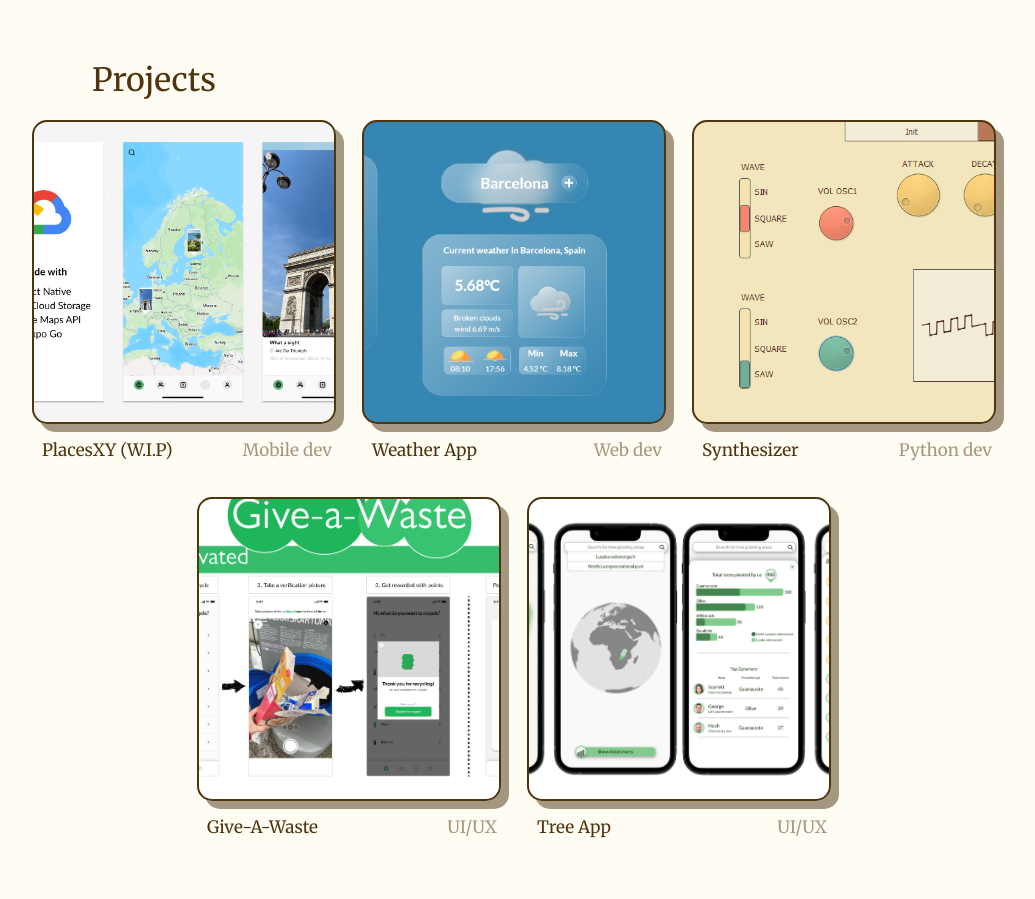
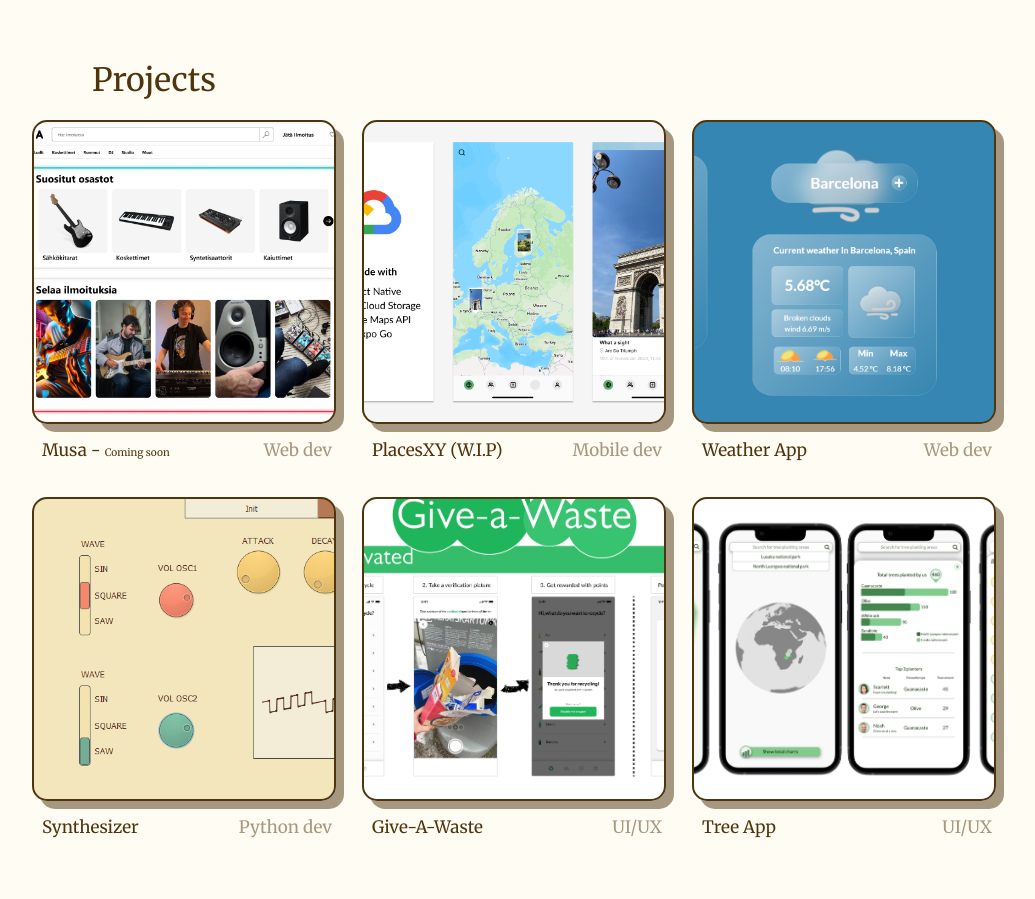
Before and after one commit to felixv99/portfolio, a Next.js app: page /portfolio/ in a window 1280 px wide. Shown: the part 1620-2519 px from the top of the page, without its empty margins (128-1163 px from the left). Built offline with nearby package versions, Linux system fonts and the light colour scheme.

Commit message:
Added a new project

```diff
--- a/next.config.js
+++ b/next.config.js
@@ -6,7 +6,7 @@ const nextConfig = {
     unoptimized: true
   },
    /*assetPrefix: isProd ? "/portfolio/" : "",*/
-  basePath: '/portfolio'
+  basePath: '/portfolio' //comment out basepath when testing in localhost
 }
 
 module.exports = nextConfig
--- a/pages/index.js
+++ b/pages/index.js
@@ -67,7 +67,7 @@ const Home = () => {
   }
 
   const overlayContentHandler = (id) => {
-    const imgPath = `url("/thumb-${id}.jpg")`
+    const imgPath = id === 6 ? `url("/thumb-${id}.png")` : `url("/thumb-${id}.jpg")`
     if(id === 1) {
       var infoText = "Weather App is an application that shows real time weather data for almost any city on earth. User account can be made to save your favourite cities."
       setInfoTabData({title: "Weather App", text: infoText, imgPath: imgPath})
@@ -82,6 +82,9 @@ const Home = () => {
       setInfoTabData({title: "Give-A-Waste", text: infoText, imgPath: imgPath})
     } else if(id === 5) {
       var infoText = "PlacesXY is a work-in-progress mobile application for saving your memories to a map. The application is made with React Native and it uses Expo Go as its main framework. The App utilizes Google cloud by using Google Maps API and Google Cloud storage."
+      setInfoTabData({title: "Musa", text: infoText, imgPath: imgPath})
+    } else if(id === 6) {
+      var infoText = "Musa is the future of music gear recommerce. I hope to launch the mvp in June 2024. This project is the biggest project I have worked on so far. It has given me alot of insights topics like data modeling, architecture, ux/ui, front-end and back-end with modern technologies using server-side rendering. The project also includes a modern cms."
       setInfoTabData({title: "PlacesXY", text: infoText, imgPath: imgPath})
     }
     setVisible(!visible)
@@ -178,6 +181,13 @@ const Home = () => {
     <div className={styles.customHeader} style={{marginLeft: "80px"}}>Projects</div>
     <div className={convertToNextClassName("projectsContainer flexr")}>
     <div className={styles.projectBox}>
+        <div className={convertToNextClassName("projectImg boxStyle")} style={{ background: `url("./thumb-6.png") center center/cover`}} onClick={() => overlayContentHandler(6)}></div>
+        <div className={styles.flexr}>
+          <p className={styles.text1x} style={{textAlign: "left"}}>Musa - <span style={{lineHeight: "1ch", fontSize: "0.6em"}}>Coming soon</span></p>
+          <p className={convertToNextClassName("text1x textlight")} style={{textAlign: "right"}}>Web dev</p>
+        </div>
+    </div>
+    <div className={styles.projectBox}>
         <div className={convertToNextClassName("projectImg boxStyle")} style={{ background: `url("./thumb-5.jpg") center center/cover`}} onClick={() => overlayContentHandler(5)}></div>
         <div className={styles.flexr}>
           <p className={styles.text1x} style={{textAlign: "left"}}>PlacesXY (W.I.P)</p>
```
Also changed, not shown: public/thumb-6.png (added).
